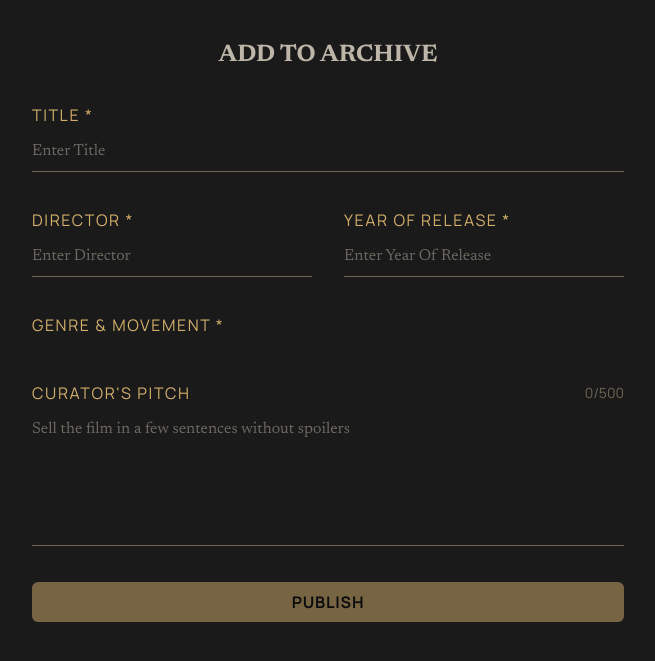
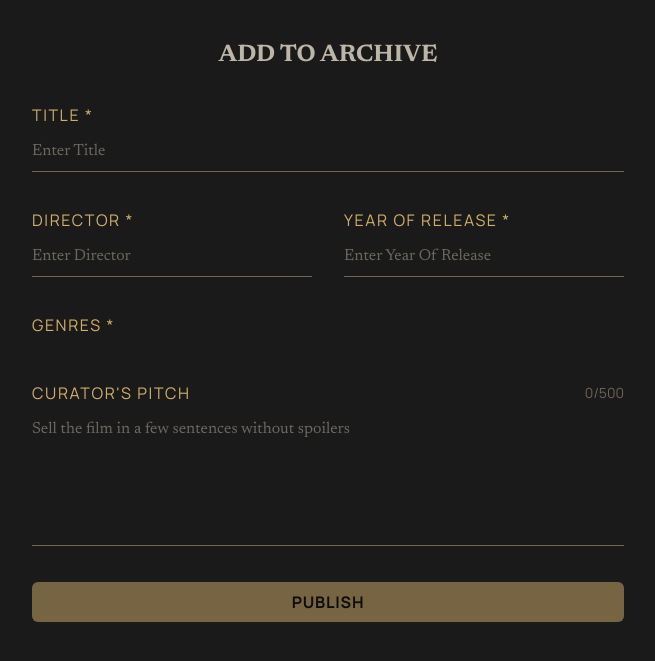
Before and after one commit to RohitBhojak/cognoscenti, a Node server app: page /submit/ in a window 1280 px wide. Shown: the part 129-790 px from the top of the page, without its empty margins (312-967 px from the left). Run offline with Node 20, Linux system fonts and the light colour scheme; data that the repository does not hold is empty; style sheets or scripts are compiled from the project's sources; some libraries are stand-ins or nearby versions.

Commit message:
Change genre label

```diff
--- a/views/components/inputTag.ejs
+++ b/views/components/inputTag.ejs
@@ -24,7 +24,7 @@
       const value = String(option.id);
       const isChecked = selectedValues.includes(value);
     %>
-    <label class="cursor-pointer select-none">
+    <label class="cursor-pointer select-none rounded-full">
       <input type="<%= locals.multiple === false ? 'radio' : 'checkbox' %>" name="<%= fieldName %>" value="<%= value %>" <% if (locals.required && index === 0) { %> required <% } %> <% if (isChecked) { %> checked <% } %> class="peer sr-only">
       <span class="inline-block px-5 py-2 rounded-full border border-tertiary text-sm font-sans text-tertiary-light transition-all duration-300
              hover:border-primary hover:text-primary
--- a/views/partials/submitForm.ejs
+++ b/views/partials/submitForm.ejs
@@ -5,7 +5,7 @@
     <%- include("../components/inputText", {id: "director", label: "Director", required: true, datalistUrl: "/options/directors"}) %>
     <%- include("../components/inputText", {id: "yearOfRelease", label: "Year Of Release", required: true, type: "number"}) %>
   </div>
-  <%- include("../components/inputTag", {id: "genres", label: "Genre & Movement", required: true, options: genres, values: { genres: locals.selectedGenres }, errors: locals.errors}) %>
+  <%- include("../components/inputTag", {id: "genres", label: "Genres", required: true, options: genres, values: { genres: locals.selectedGenres }, errors: locals.errors}) %>
   <%- include("../components/inputTextArea", {id: "pitch", label: "Curator's Pitch", placeholder: "Sell the film in a few sentences without spoilers", rows: 5, limit: 500})%>
   <%- include("../components/buttonPrimary", {label: "Publish", type: "submit", disabled: true, id: "publish-btn", spinner: true})%>
 </form>
```
